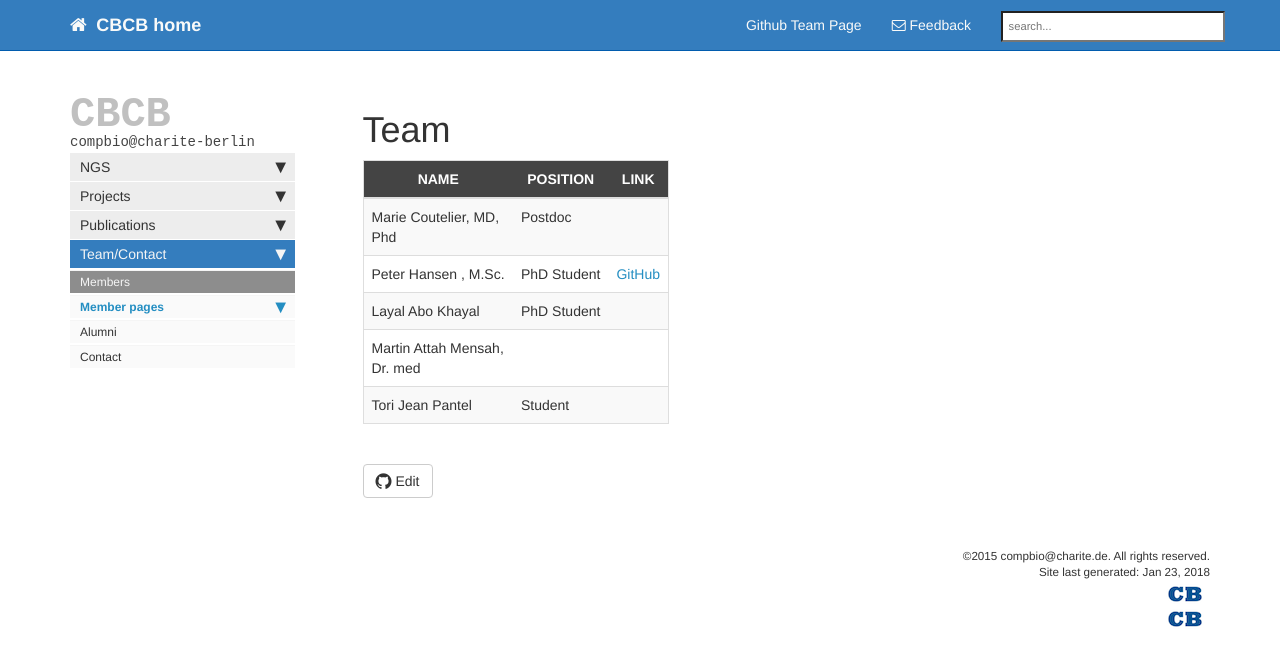
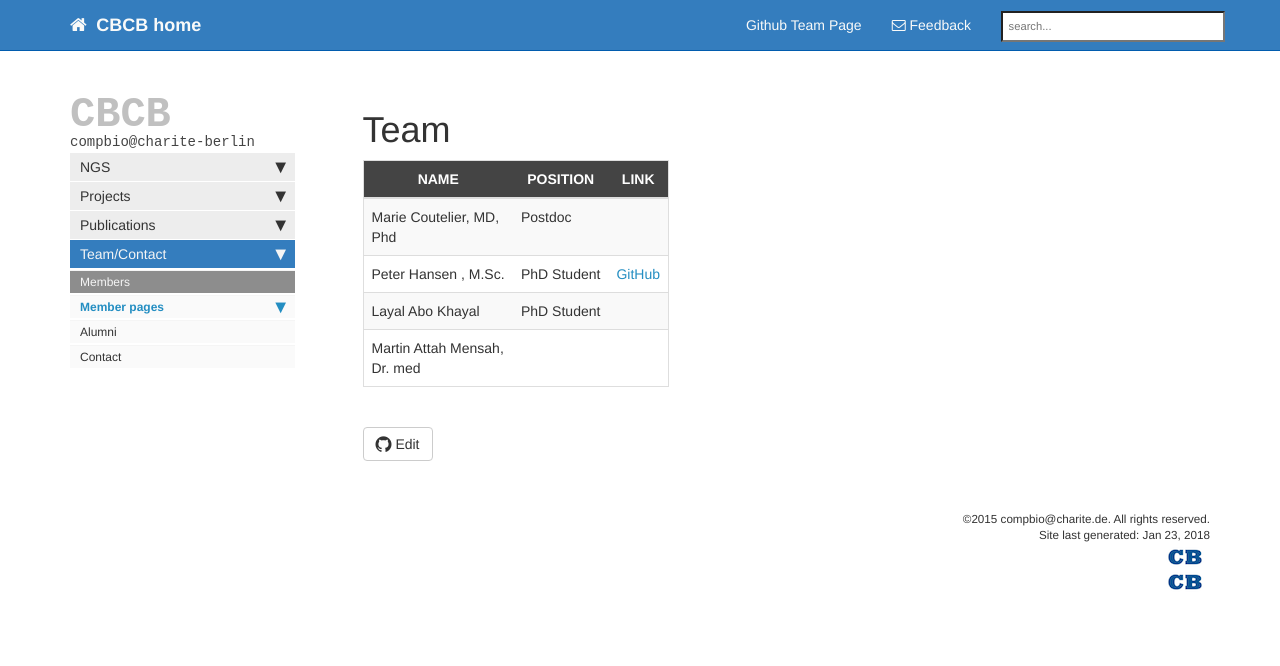
Before and after one commit to charite/charite.github.io, a Jekyll site: the page built from team.md, in a window 1280 px wide. Shown: the top 666 px of the page. Built offline with Jekyll 4.4.1, drawn with Linux system fonts in a browser that asks for light colours; nearby versions of some CDN libraries; library files that are not in the unit come from our copies; comment, search, counter and statistics services are not loaded.

Commit message:
move tori to alumni

```diff
--- a/team.md
+++ b/team.md
@@ -9,4 +9,3 @@ Marie Coutelier, MD, Phd            | Postdoc         |
 Peter Hansen , M.Sc.                | PhD Student     | [GitHub](https://github.com/hansenp)
 Layal Abo Khayal                    | PhD Student     |
 Martin Attah Mensah, Dr. med        |                 |
-Tori Jean Pantel                    | Student         |
```
Also changed, not shown: team_alumni.md (+1 -0 lines).
